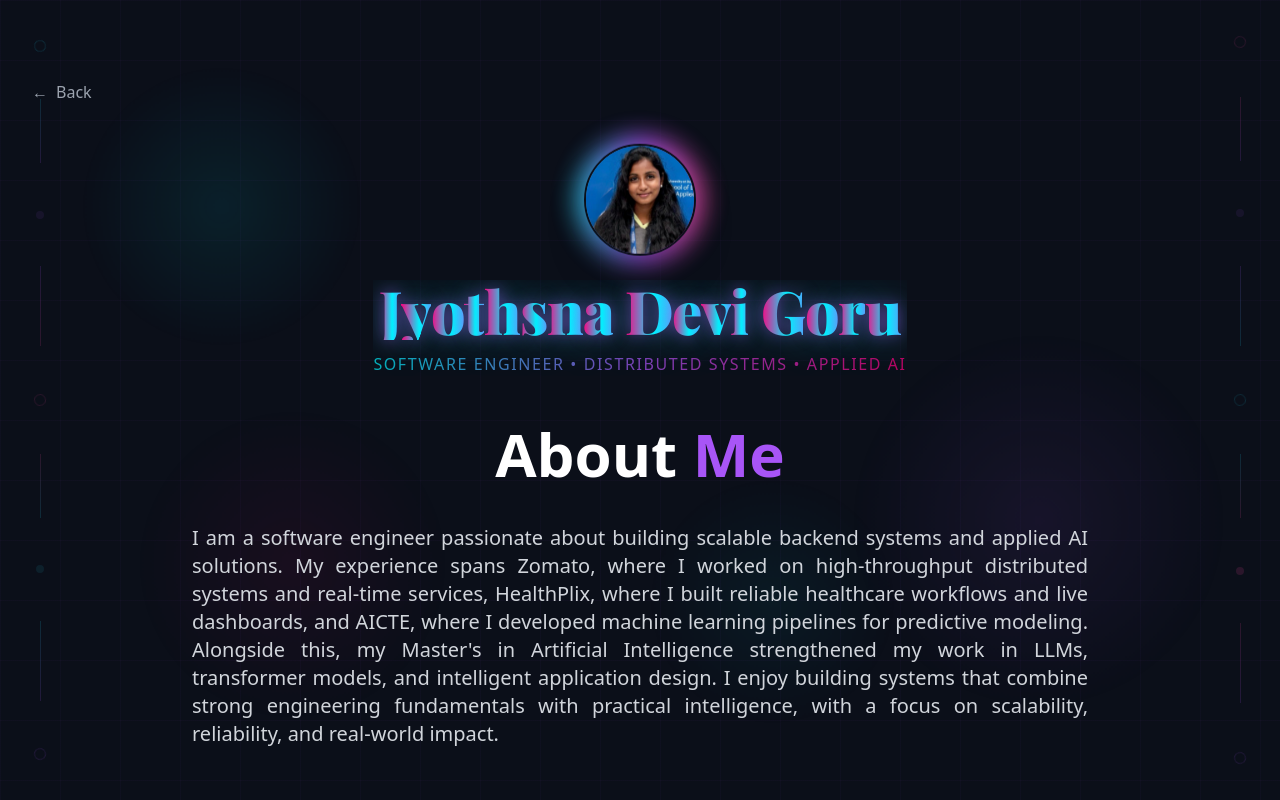
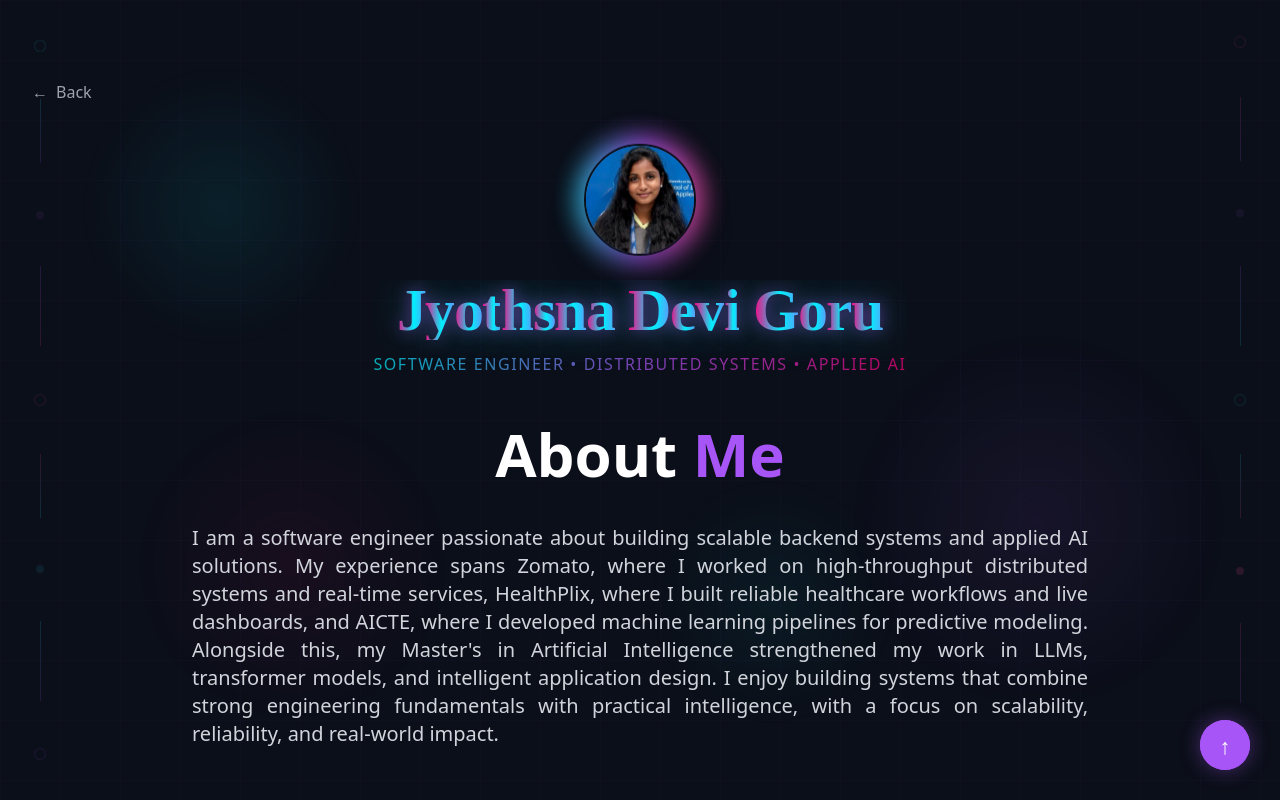
Before and after one commit to Jyothsna-jgoru/jyothsna-portfolio, a React (Create React App) app: page / in a window 1280 px wide. Both pictures are taken after a click on the button "My Work →". Shown: the top 800 px of the page. Built offline with nearby package versions, Linux system fonts and the light colour scheme.

Commit message:
Added back to top button

```diff
--- a/public/index.html
+++ b/public/index.html
@@ -2,7 +2,7 @@
 <html lang="en">
   <head>
     <meta charset="utf-8" />
-    <link href="https://fonts.googleapis.com/css2?family=Playfair+Display:wght@400;700;900&family=Outfit:wght@300;400;500;600;700&display=swap" rel="stylesheet">
+
     <link rel="icon" href="%PUBLIC_URL%/favicon.ico" />
     <meta name="viewport" content="width=device-width, initial-scale=1" />
     <meta name="theme-color" content="#000000" />
--- a/src/App.tsx
+++ b/src/App.tsx
@@ -7,6 +7,32 @@ export default function App() {
 
   return (
     <div className="bg-[#020617] text-white min-h-screen">
+
+      {showProjects && (
+        <button
+          onClick={() => window.scrollTo({ top: 0, behavior: "smooth" })}
+          style={{
+            position: "fixed",
+            bottom: "30px",
+            right: "30px",
+            zIndex: 99999,
+            width: "50px",
+            height: "50px",
+            borderRadius: "50%",
+            backgroundColor: "#a855f7",
+            color: "white",
+            fontSize: "22px",
+            border: "none",
+            cursor: "pointer",
+            display: "flex",
+            alignItems: "center",
+            justifyContent: "center",
+            boxShadow: "0 0 20px rgba(168,85,247,0.4)",
+          }}
+        >
+          ↑
+        </button>
+      )}
 
       {!showProjects && (
         <Hero
--- a/src/components/Projects.tsx
+++ b/src/components/Projects.tsx
@@ -1246,6 +1246,14 @@ export default function Projects({ onBack }: ProjectsProps) {
   return (
     <div className="min-h-screen bg-[#0B0F19] text-white px-6 md:px-8 py-20 overflow-x-hidden relative">
 
+      {/* BACK TO TOP */}
+      <button
+        onClick={() => window.scrollTo({ top: 0, behavior: "smooth" })}
+        style={{ position: "fixed", bottom: "30px", right: "30px", zIndex: 9999, width: "50px", height: "50px", borderRadius: "50%", backgroundColor: "#a855f7", color: "white", fontSize: "20px", border: "none", cursor: "pointer" }}
+      >
+        ↑
+      </button>
+
       {/* ===== BACKGROUND DESIGN ===== */}
       {/* Grid pattern */}
       <div className="fixed inset-0 pointer-events-none z-0" style={{
@@ -1588,6 +1596,7 @@ export default function Projects({ onBack }: ProjectsProps) {
             <CertificateCarousel certs={certs} />
           </div>
         </section>
+
       </div>
     </div>
   );
```
